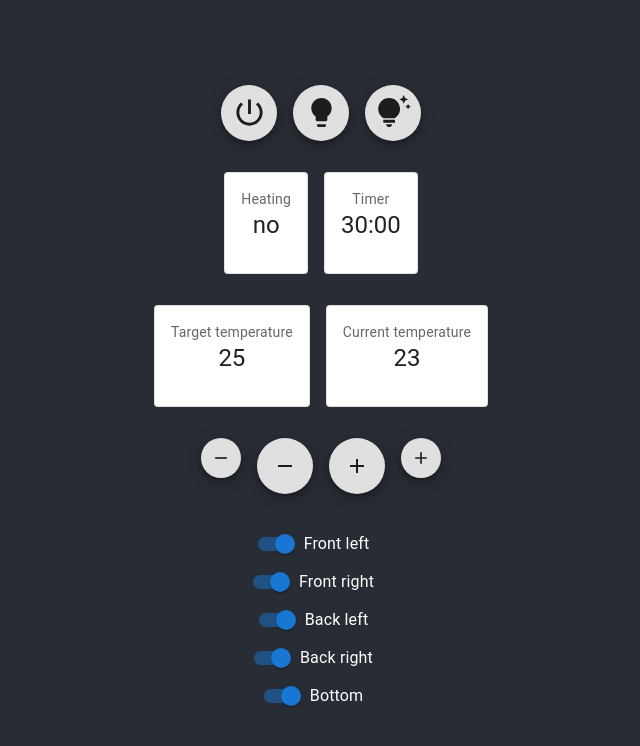
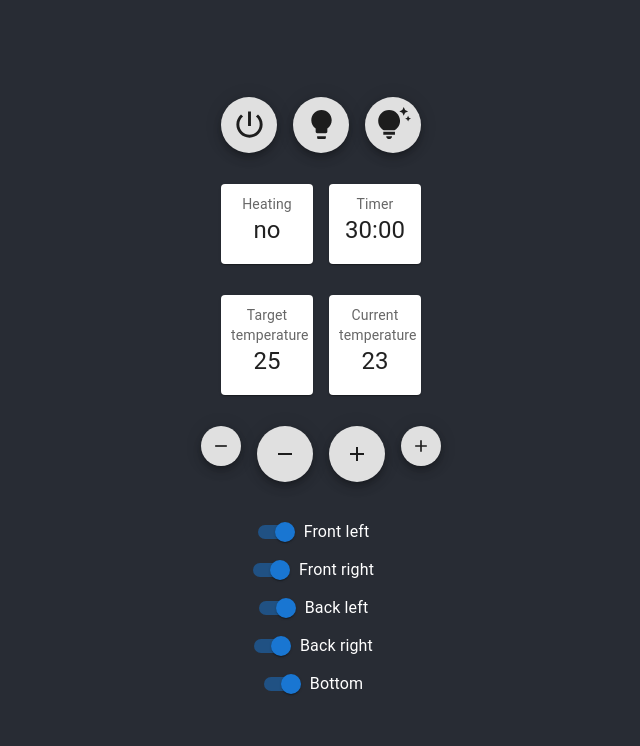
Before and after one commit to wouterdewinter/sauna-os, a React (Create React App) app in the folder frontend/: page / in a window 1280 px wide. Shown: the top 746 px of the page, without its empty margins (319-959 px from the left). Built offline with nearby package versions, Linux system fonts and the light colour scheme; no server answers; the HTML template or start-up script is replaced by a standard one.

Commit message:
switch nrs

```diff
--- a/frontend/src/App.js
+++ b/frontend/src/App.js
@@ -7,6 +7,7 @@ import {
   Fab,
   FormControlLabel,
   Grid,
+  Paper,
   Switch,
   Typography,
 } from "@mui/material";
@@ -111,13 +112,13 @@ function App() {
         </Grid>
         <br />
         <Grid container spacing={2} justifyContent={"center"}>
-          <Grid item>
+          <Grid item xs={1}>
             <Metric
               label={"Heating"}
               value={status.power === "heating" ? "yes" : "no"}
             />
           </Grid>
-          <Grid item>
+          <Grid item xs={1}>
             <Metric
               label={"Timer"}
               value={
@@ -130,10 +131,10 @@ function App() {
         </Grid>
         <br />
         <Grid container spacing={2} justifyContent={"center"}>
-          <Grid item>
+          <Grid item xs={1}>
             <Metric label={"Target temperature"} value={status.targetTemp} />
           </Grid>
-          <Grid item>
+          <Grid item xs={1}>
             <Metric
               label={"Current temperature"}
               value={Math.round(status.currentTemp)}
@@ -225,16 +226,14 @@ function App() {
 
 function Metric(props) {
   return (
-    <Card variant="outlined">
-      <CardContent>
+    <Paper style={{ padding: "10px" }}>
       <Typography variant="body2" color="text.secondary">
         {props.label}
       </Typography>
       <Typography gutterBottom variant="h5" component="div">
         {props.value}
       </Typography>
-      </CardContent>
-    </Card>
+    </Paper>
   );
 }
 
```
Also changed, not shown: 1 other file (tests, documents, lock files or other folders). Lines whose indentation alone changed are shown as unchanged.
